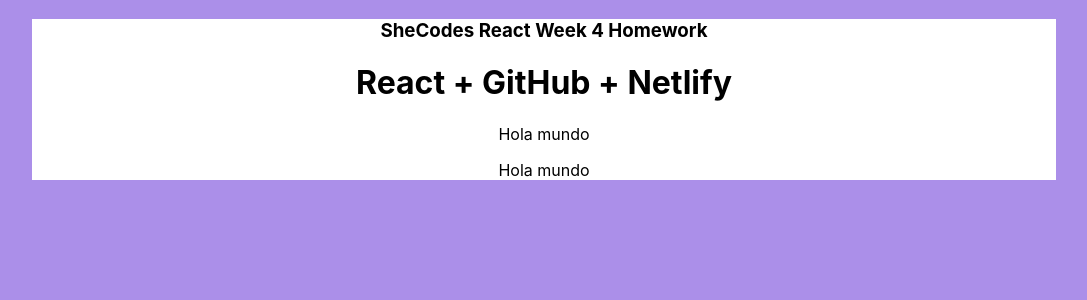
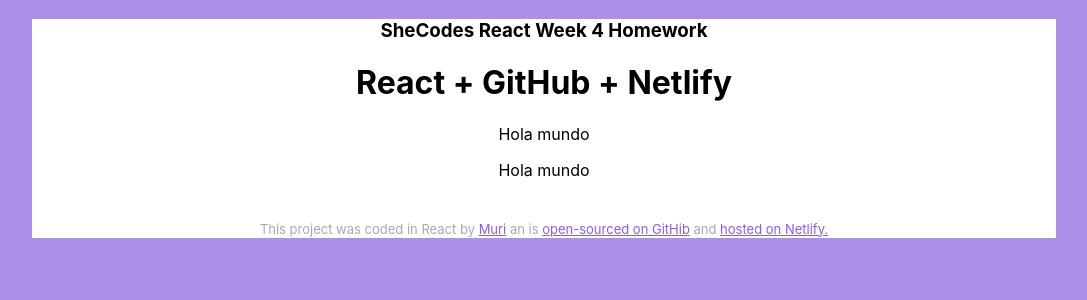
Before and after one commit to MurielCristina/week4-homework-react-github-netlify, a React (Create React App) app in the folder homework-react-github-netlify/: page / in a window 1280 px wide. Shown: the top 300 px of the page, without its empty margins (96-1183 px from the left). Built offline with nearby package versions, Linux system fonts and the light colour scheme.

Commit message:
added the footer with the links and its css

```diff
--- a/homework-react-github-netlify/src/App.js
+++ b/homework-react-github-netlify/src/App.js
@@ -1,7 +1,9 @@
 import React from "react";
 import WeatherApp from "./WeatherApp";
+import Footer from "./Footer";
 
 import "./App.css";
+import "./Footer.css";
 
 function App() {
   return (
@@ -12,6 +14,7 @@
           <h1>React + GitHub + Netlify</h1>
           <WeatherApp />
           <WeatherApp />
+          <Footer />
         </div>
       </body>
     </div>
--- /dev/null
+++ b/homework-react-github-netlify/src/Footer.css
@@ -0,0 +1,10 @@
+.Footer p {
+  color: #27214266;
+  font-size: 13px;
+  line-height: 18px;
+  margin-top: 40px;
+  text-align: center;
+}
+.Footer a {
+  color: #885df1;
+}
--- /dev/null
+++ b/homework-react-github-netlify/src/Footer.js
@@ -0,0 +1,34 @@
+import React from "react";
+
+export default function Footer() {
+  return (
+    <div className="Footer">
+      <p>
+        This project was coded in React by{" "}
+        <a
+          href="https://muri-portfolio.netlify.app/"
+          target="_blank"
+          rel="noreferrer"
+        >
+          Muri
+        </a>{" "}
+        an is{" "}
+        <a
+          href="https://github.com/MurielCristina/week4-homework-react-github-netlify"
+          target="_blank"
+          rel="noreferrer"
+        >
+          open-sourced on GitHib
+        </a>{" "}
+        and{" "}
+        <a
+          href="https://app.netlify.com/sites/strong-druid-c0c636/overview"
+          target="_blank"
+          rel="noreferrer"
+        >
+          hosted on Netlify.
+        </a>
+      </p>
+    </div>
+  );
+}
```
